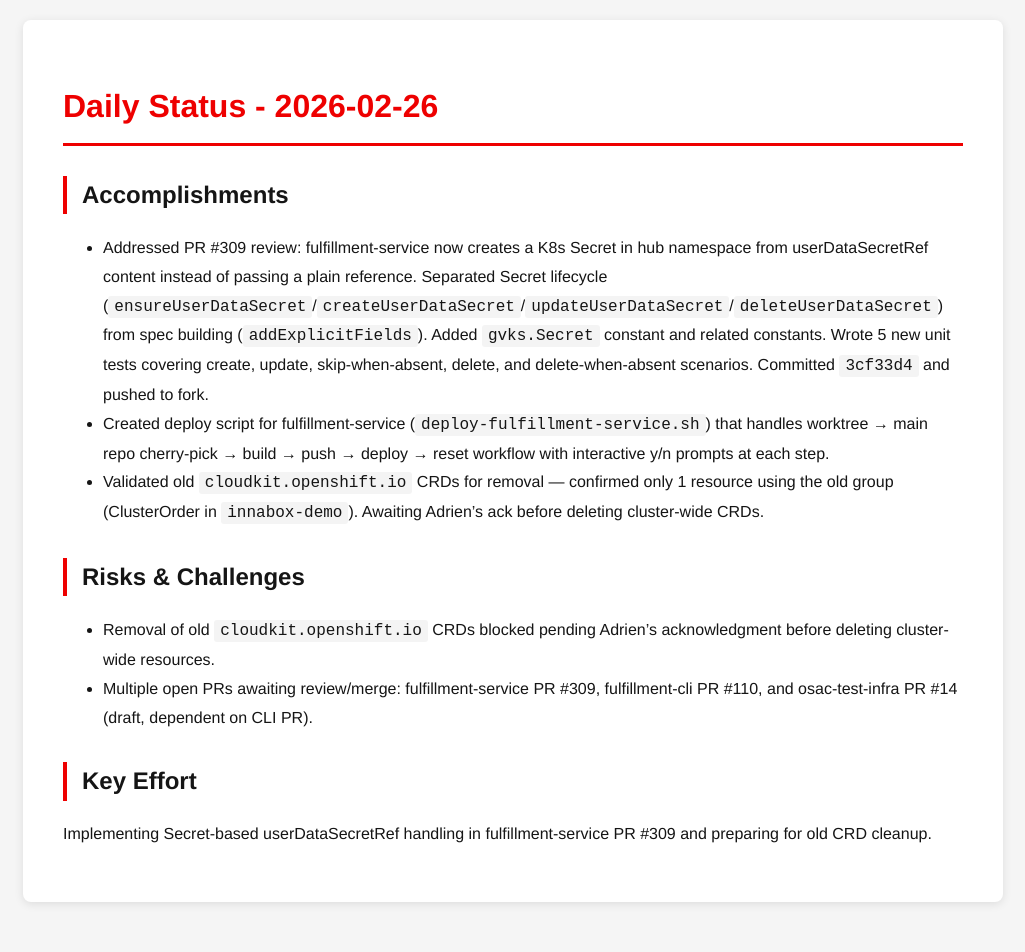
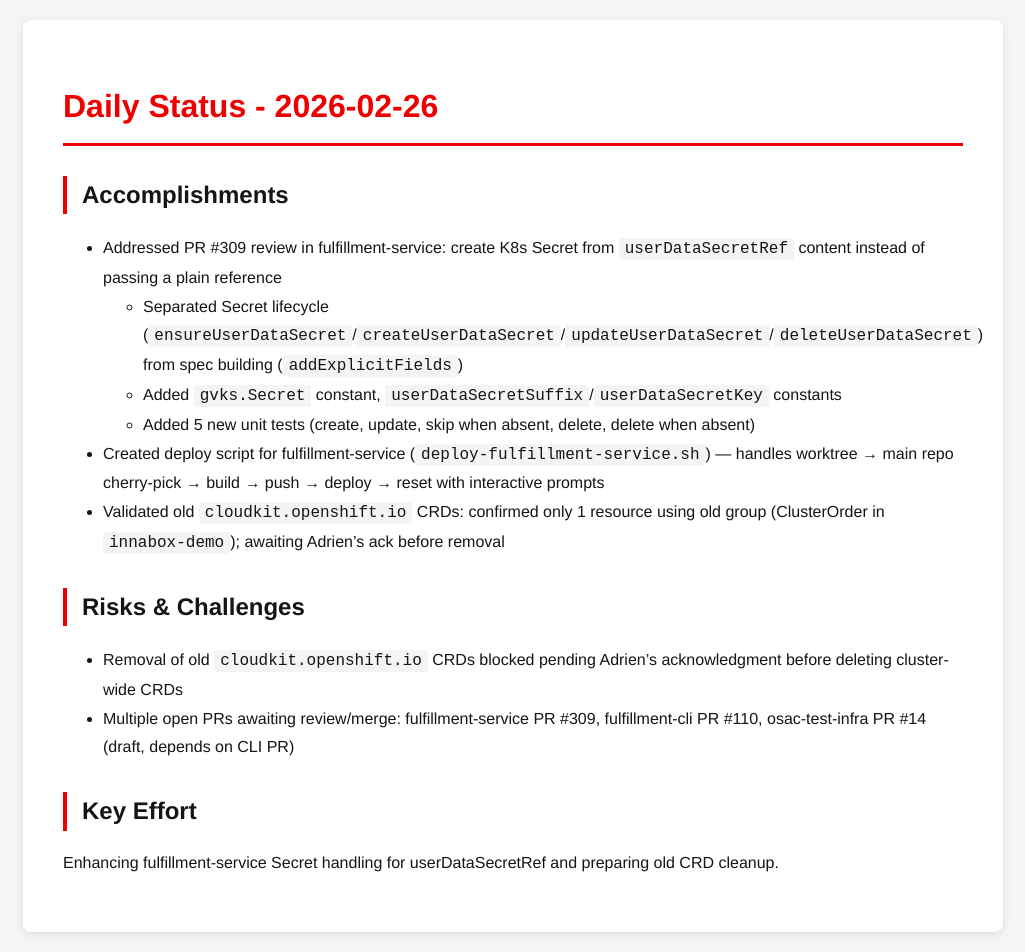
Before and after one commit to tzvatot/daily-status, a Jekyll site: the page built from 2026-02-26.md, in a window 1280 px wide. Shown: the whole page, without its empty margins (127-1152 px from the left). Built offline with Jekyll 4.4.1, drawn with Linux system fonts in a browser that asks for light colours; before the commit the page ends 922 px from its top, so only the background shows below that.

Commit message:
Daily status update - 2026-02-26

```diff
--- a/2026-02-26.md
+++ b/2026-02-26.md
@@ -7,13 +7,16 @@
 # Daily Status - 2026-02-26
 
 ## Accomplishments
-- Addressed PR #309 review: fulfillment-service now creates a K8s Secret in hub namespace from userDataSecretRef content instead of passing a plain reference. Separated Secret lifecycle (`ensureUserDataSecret`/`createUserDataSecret`/`updateUserDataSecret`/`deleteUserDataSecret`) from spec building (`addExplicitFields`). Added `gvks.Secret` constant and related constants. Wrote 5 new unit tests covering create, update, skip-when-absent, delete, and delete-when-absent scenarios. Committed `3cf33d4` and pushed to fork.
-- Created deploy script for fulfillment-service (`deploy-fulfillment-service.sh`) that handles worktree → main repo cherry-pick → build → push → deploy → reset workflow with interactive y/n prompts at each step.
-- Validated old `cloudkit.openshift.io` CRDs for removal — confirmed only 1 resource using the old group (ClusterOrder in `innabox-demo`). Awaiting Adrien's ack before deleting cluster-wide CRDs.
+- Addressed PR #309 review in fulfillment-service: create K8s Secret from `userDataSecretRef` content instead of passing a plain reference
+  - Separated Secret lifecycle (`ensureUserDataSecret`/`createUserDataSecret`/`updateUserDataSecret`/`deleteUserDataSecret`) from spec building (`addExplicitFields`)
+  - Added `gvks.Secret` constant, `userDataSecretSuffix`/`userDataSecretKey` constants
+  - Added 5 new unit tests (create, update, skip when absent, delete, delete when absent)
+- Created deploy script for fulfillment-service (`deploy-fulfillment-service.sh`) — handles worktree → main repo cherry-pick → build → push → deploy → reset with interactive prompts
+- Validated old `cloudkit.openshift.io` CRDs: confirmed only 1 resource using old group (ClusterOrder in `innabox-demo`); awaiting Adrien's ack before removal
 
 ## Risks & Challenges
-- Removal of old `cloudkit.openshift.io` CRDs blocked pending Adrien's acknowledgment before deleting cluster-wide resources.
-- Multiple open PRs awaiting review/merge: fulfillment-service PR #309, fulfillment-cli PR #110, and osac-test-infra PR #14 (draft, dependent on CLI PR).
+- Removal of old `cloudkit.openshift.io` CRDs blocked pending Adrien's acknowledgment before deleting cluster-wide CRDs
+- Multiple open PRs awaiting review/merge: fulfillment-service PR #309, fulfillment-cli PR #110, osac-test-infra PR #14 (draft, depends on CLI PR)
 
 ## Key Effort
-Implementing Secret-based userDataSecretRef handling in fulfillment-service PR #309 and preparing for old CRD cleanup.
+Enhancing fulfillment-service Secret handling for userDataSecretRef and preparing old CRD cleanup.
```
